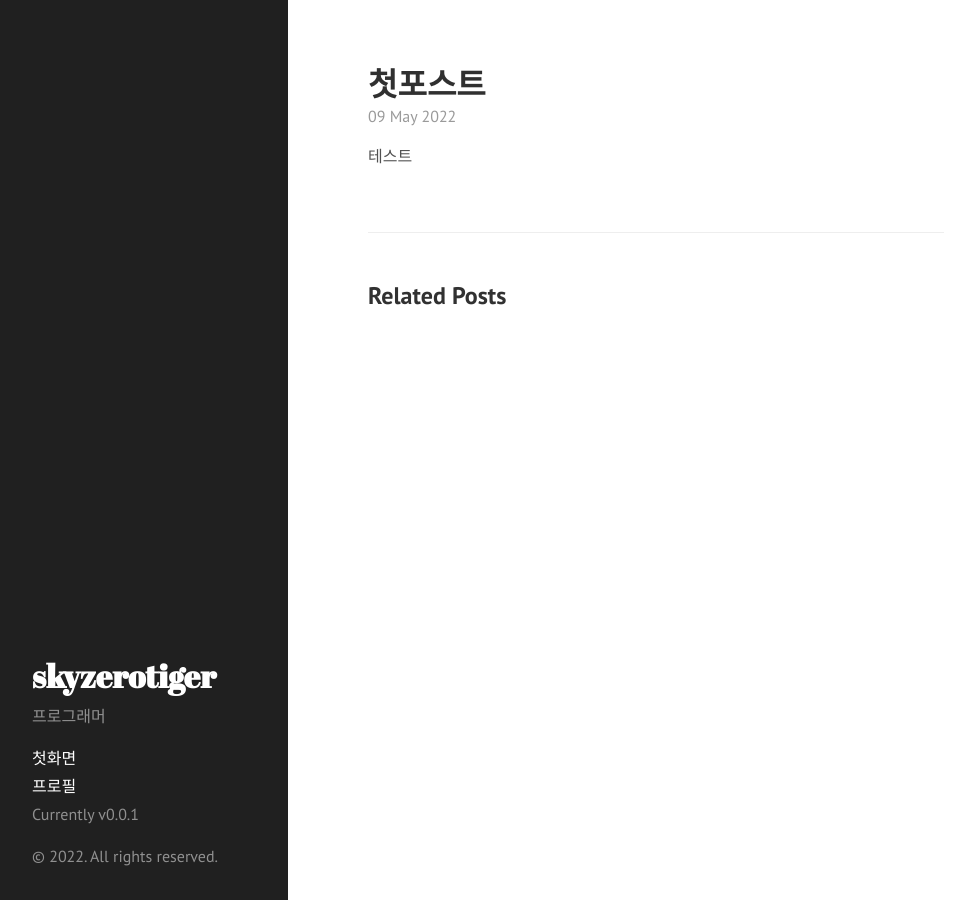
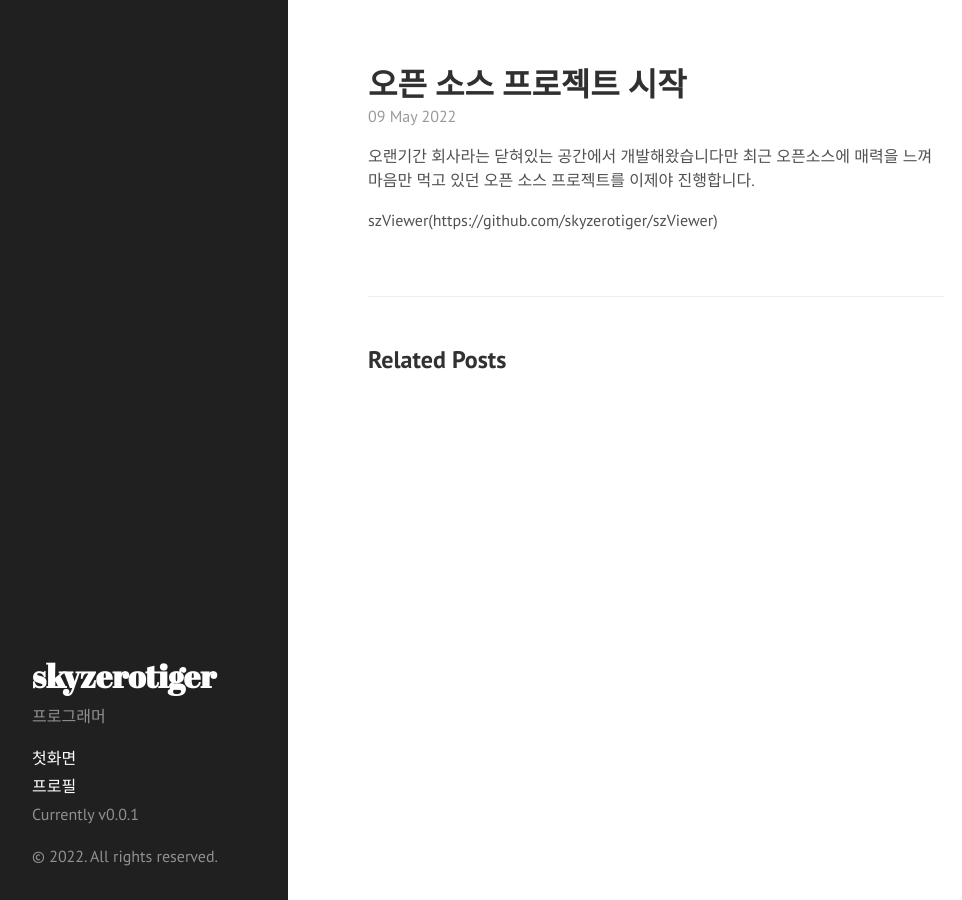
Before and after one commit to skyzerotiger/skyzerotiger.github.io, a Jekyll site: the page built from _posts/2022-05-09-1.md, in a window 1280 px wide. Shown: the whole page, without its empty margins (0-962 px from the left). Built offline with Jekyll 4.4.1, drawn with Linux system fonts in a browser that asks for light colours.

Commit message:
Update 2022-05-09-1.md

```diff
--- a/_posts/2022-05-09-1.md
+++ b/_posts/2022-05-09-1.md
@@ -1,6 +1,8 @@
 ---
 layout: post
-title: 첫포스트
+title: 오픈 소스 프로젝트 시작
 ---
 
-테스트
+오랜기간 회사라는 닫혀있는 공간에서 개발해왔습니다만 최근 오픈소스에 매력을 느껴 마음만 먹고 있던 오픈 소스 프로젝트를 이제야 진행합니다.
+
+szViewer(https://github.com/skyzerotiger/szViewer)
```
